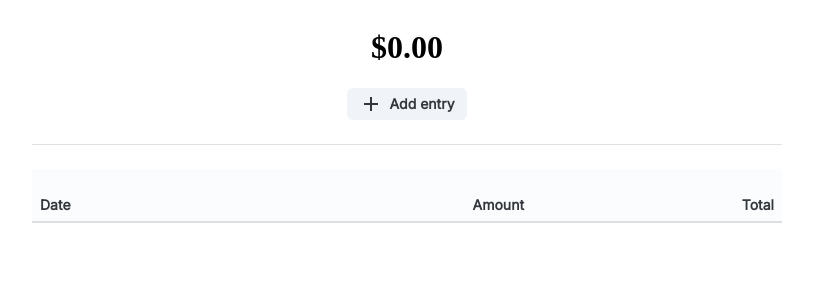
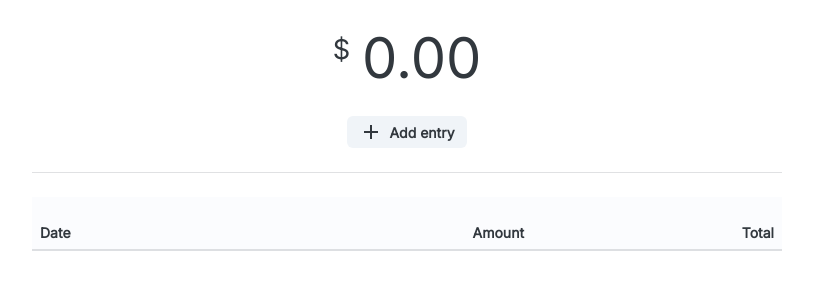
Before and after one commit to wangchj/allowly, a React app: page / in a window 1280 px wide. Shown: the top 300 px of the page, without its empty margins (233-1046 px from the left). Built offline with nearby package versions, Linux system fonts and the light colour scheme.

Commit message:
Stylize total.

```diff
--- a/src/app.jsx
+++ b/src/app.jsx
@@ -1,9 +1,11 @@
 import '@fontsource/inter';
 import Add from '@mui/icons-material/Add';
 import Button from '@mui/joy/Button';
+import Chip from '@mui/joy/Chip';
 import Divider from '@mui/joy/Divider';
 import Stack from '@mui/joy/Stack';
 import Table from '@mui/joy/Table';
+import Typography from '@mui/joy/Typography';
 import currency from 'currency.js';
 import React, {useState} from 'react';
 import MaxWidth from './max-width.jsx';
@@ -107,14 +109,44 @@ export default function App() {
  * @param {array} entries The prop that contains the transaction entries.
  */
 function Total({entries}) {
-  let total = entries && entries.length > 0 ? entries[0].total : 0
+  // Total value
+  let total = entries && entries.length > 0 ? entries[0].total : 0;
+
+  // The total value as a string
+  let totalStr = currency(Math.abs(total), {fromCents: true, symbol: ''}).format();
+
+  // Is total negative?
+  let negative = total < 0;
+
   return (
       <Stack
         direction="column"
         justifyContent="center"
         alignItems="center"
       >
-        <h1>{$(total)}</h1>
+        <Typography
+          sx={{
+            fontSize: '3.5rem',
+            fontWeight: 'normal',
+            mt: 1,
+            mb: 2
+          }}
+          startDecorator={
+            <Typography
+              textColor={negative ? 'danger': "text.secondary"}
+              sx={{
+                fontSize: '1.7rem',
+                position: 'relative',
+                top: '-0.5rem'
+              }}
+            >
+              {negative &&<span>-</span>} $
+            </Typography>
+          }
+          color={negative ? 'danger' : ''}
+        >
+          {totalStr}
+        </Typography>
 
         <Button
           variant="soft"
@@ -150,7 +182,7 @@ function Entries({entries}) {
     </thead>
 
       <tbody>
-        {entries.map(entry => <Entry entry={entry}/>)}
+        {entries.map((entry, index) => <Entry key={index} entry={entry}/>)}
       </tbody>
     </Table>
   )
```
Also changed, not shown: 1 other file (tests, documents, lock files or other folders).
